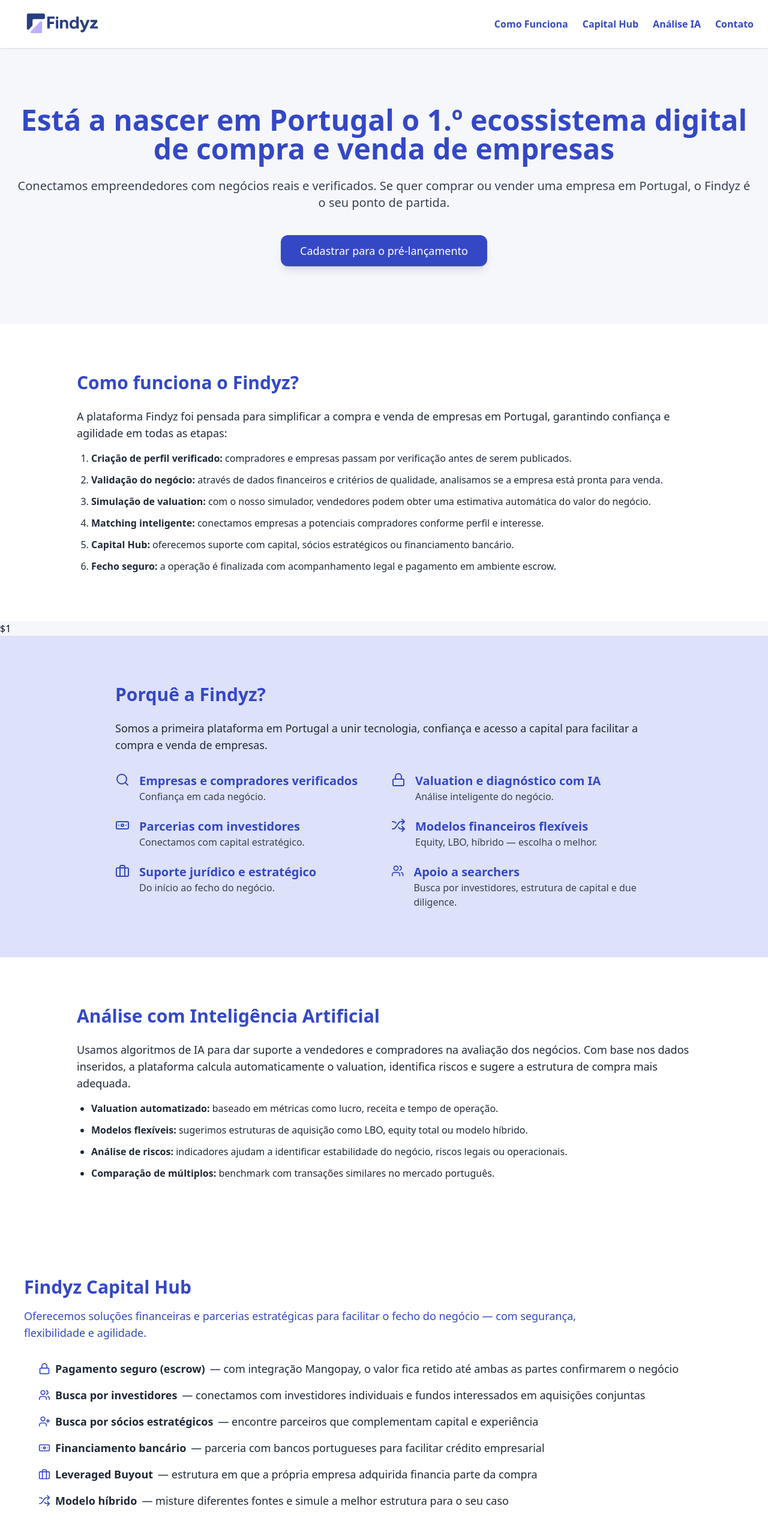
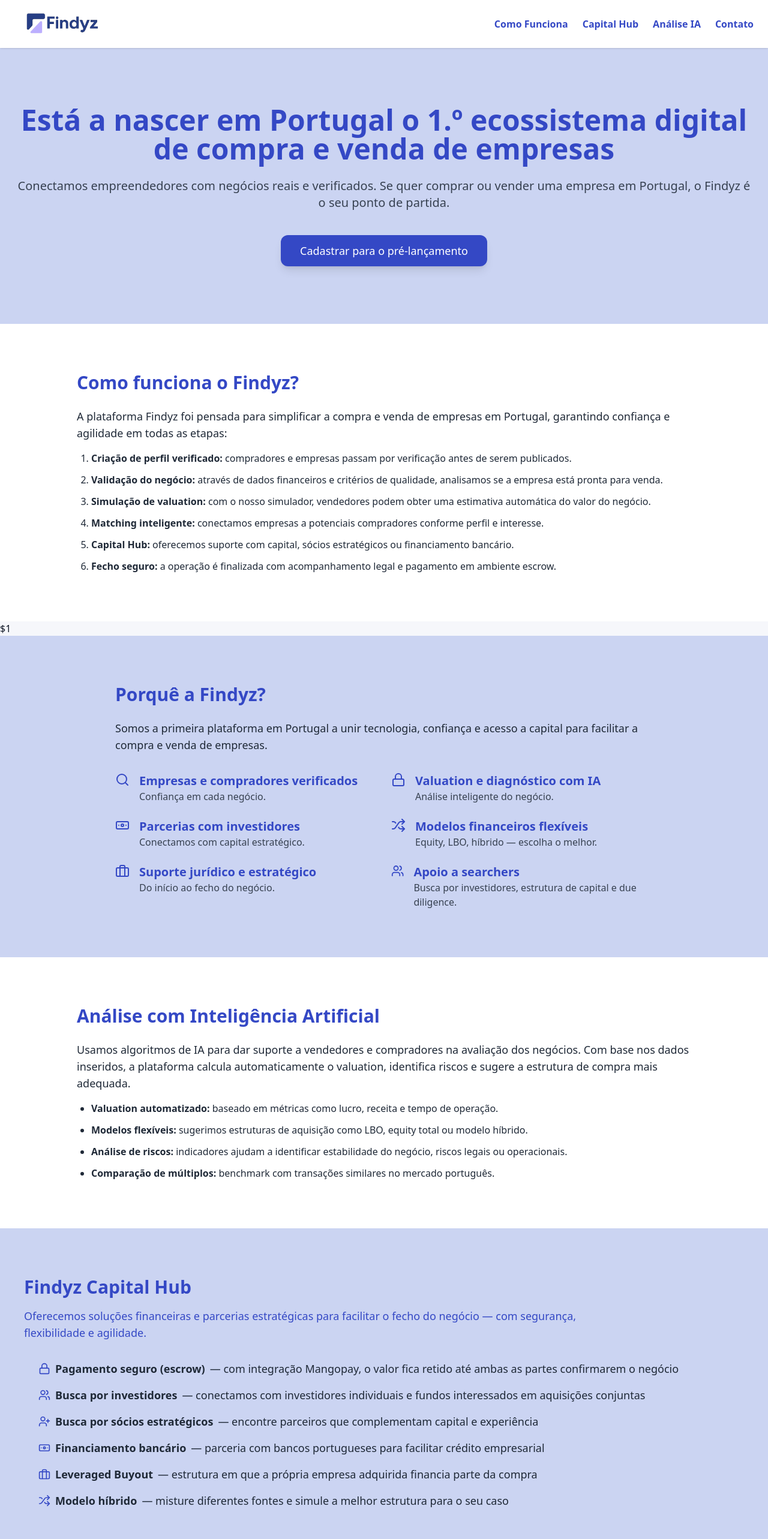
Before and after one commit to femascao/findyz, a Next.js app: page / in a window 1280 px wide. Shown: the top 2566 px of the page at 60% size. Built offline with nearby package versions, Linux system fonts and the light colour scheme.

Commit message:
cores escuras e claras

```diff
--- a/app/page.jsx
+++ b/app/page.jsx
@@ -76,7 +76,7 @@
 
 
         {/* Hero Section */}
-        <section className="px-6 py-24 max-w-7xl mx-auto bg-[#F6F7FB] text-center">
+        <section className="px-6 py-24 max-w-7xl mx-auto bg-[#CBD4F2] text-center">
           <h1 className="text-4xl md:text-5xl font-bold leading-tight text-[#3448C5]">
             Está a nascer em Portugal o 1.º ecossistema digital de compra e venda de empresas
           </h1>
@@ -114,7 +114,7 @@
         </section>
 
 $1
-        <section className="bg-[#DDE1F9] py-20 text-gray-800">
+        <section className="bg-[#CBD4F2] py-20 text-gray-800">
           <div className="max-w-4xl mx-auto text-left">
             <h2 className="text-3xl font-bold text-[#3448C5] mb-6">Porquê a Findyz?</h2>
             <p className="text-lg mb-4">Somos a primeira plataforma em Portugal a unir tecnologia, confiança e acesso a capital para facilitar a compra e venda de empresas.</p>
@@ -180,7 +180,7 @@
   </div>
 </section>
 
-<section id="capital-hub" className="px-4 md:px-10 py-20 bg-white scroll-mt-20">
+<section id="capital-hub" className="px-4 md:px-10 py-20 bg-[#CBD4F2] scroll-mt-20">
           <div className="max-w-7xl mx-auto">
             <h2 className="text-3xl font-bold text-left text-[#3448C5]">Findyz Capital Hub</h2>
             <p className="mt-4 text-left text-[#3448C5] text-lg max-w-5xl">
```
